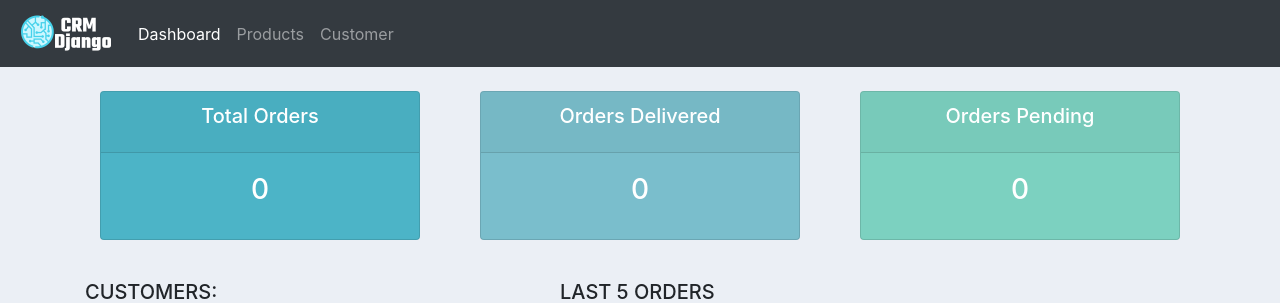
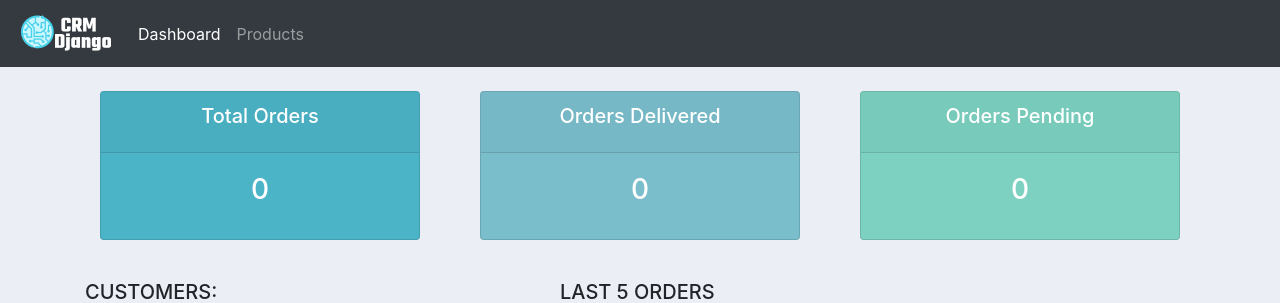
Before and after one commit to amsalud/CRM_Django, a Django app: page / in a window 1280 px wide. Shown: the top 303 px of the page. Run offline with Django 3.2, Linux system fonts and the light colour scheme; some libraries are stand-ins or nearby versions.

Commit message:
Remove link to customer page in navbar

```diff
--- a/accounts/templates/accounts/navbar.html
+++ b/accounts/templates/accounts/navbar.html
@@ -14,9 +14,6 @@
         <li class="nav-item">
           <a class="nav-link" href="/products">Products</a>
         </li>
-        <li class="nav-item">
-          <a class="nav-link" href="/customer">Customer</a>
-        </li>
       </ul>
     </div>
   </nav>
```
